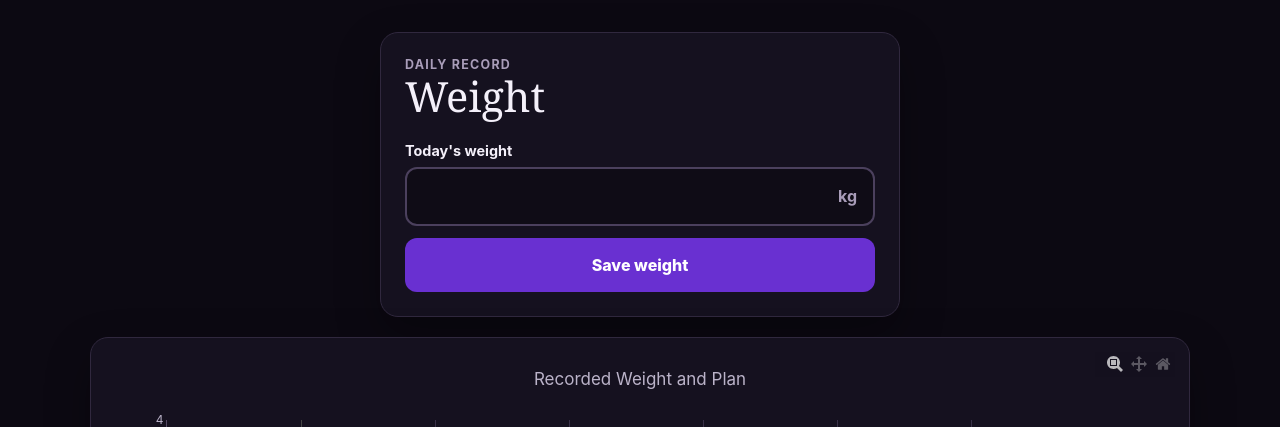
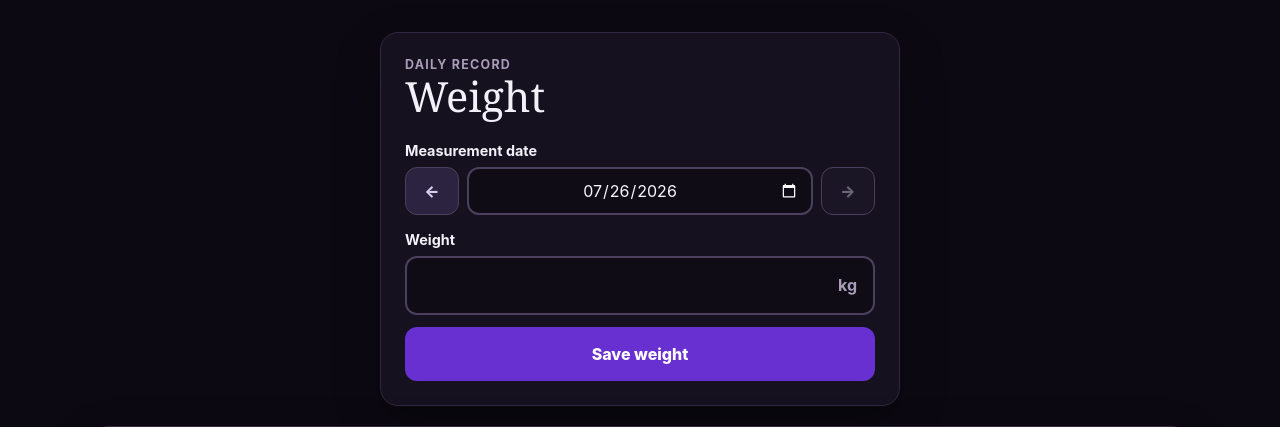
Before and after one commit to nielsSkov/lifestyle-book, a Flask app: page / in a window 1280 px wide. Shown: the top 427 px of the page. Run offline with Flask 3, Linux system fonts and the light colour scheme.

Commit message:
Add historical weight entry

```diff
--- a/app.py
+++ b/app.py
@@ -1,4 +1,4 @@
-from datetime import datetime
+from datetime import date, datetime, timedelta
 from importlib.metadata import version
 from pathlib import Path
 from zoneinfo import ZoneInfo
@@ -11,7 +11,7 @@ from interactive_plot import (
     build_interactive_figure,
     plotly_javascript,
 )
-from weight_data import parse_weight, read_series, store_weight
+from weight_data import parse_measurement_date, parse_weight, read_series, store_weight
 
 BASE_DIR = Path(__file__).parent
 WEIGHT_CSV = BASE_DIR / "weight.csv"
@@ -22,10 +22,19 @@ PLOTLY_VERSION = version("plotly")
 app = Flask(__name__)
 
 
+def current_date() -> date:
+    return datetime.now(COPENHAGEN).date()
+
+
 @app.get("/")
 def index():
     dates, weights = read_series(WEIGHT_CSV)
     plan_dates, plan = read_series(PLAN_CSV)
+    today = current_date()
+    try:
+        selected_date = parse_measurement_date(request.args.get("date", today.isoformat()), today)
+    except ValueError:
+        selected_date = today
     latest = None
     if dates:
         latest = {"date": dates[-1], "weight": weights[-1]}
@@ -35,6 +44,11 @@ def index():
     return render_template(
         "index.html",
         latest=latest,
+        today=today,
+        selected_date=selected_date,
+        weight_entries={
+            day.isoformat(): weight for day, weight in zip(dates, weights, strict=True)
+        },
         saved=request.args.get("saved"),
         error=request.args.get("error"),
         graph_json=figure.to_json(),
@@ -46,12 +60,16 @@ def index():
 
 @app.post("/weights")
 def save_weight():
+    raw_date = request.form.get("date")
     try:
+        today = current_date()
+        measurement_date = parse_measurement_date(raw_date, today)
         weight = parse_weight(request.form.get("weight"))
-        store_weight(WEIGHT_CSV, datetime.now(COPENHAGEN).date(), weight)
+        store_weight(WEIGHT_CSV, measurement_date, weight)
     except ValueError as error:
-        return redirect(url_for("index", error=str(error)))
-    return redirect(url_for("index", saved=format(weight, "f")))
+        return redirect(url_for("index", date=raw_date, error=str(error)))
+    next_date = min(measurement_date + timedelta(days=1), today)
+    return redirect(url_for("index", date=next_date.isoformat(), saved=format(weight, "f")))
 
 
 @app.get("/plotly.min.js")
--- a/static/style.css
+++ b/static/style.css
@@ -95,6 +95,27 @@ label {
   box-shadow: 0 0 0 3px rgb(131 84 232 / 18%);
 }
 
+.date-row {
+  display: grid;
+  grid-template-columns: 54px minmax(0, 1fr) 54px;
+  gap: 8px;
+  margin-bottom: 16px;
+}
+
+.date-row input {
+  padding: 11px 12px;
+  border: 2px solid #4b405d;
+  border-radius: 12px;
+  font-size: 1rem;
+  text-align: center;
+  background: #0f0c16;
+}
+
+.date-row input:focus {
+  border-color: #8354e8;
+  box-shadow: 0 0 0 3px rgb(131 84 232 / 18%);
+}
+
 input {
   width: 100%;
   min-width: 0;
@@ -124,6 +145,20 @@ input {
   font-size: 1rem;
   font-weight: 800;
   cursor: pointer;
+}
+
+.entry-card .date-step {
+  width: 54px;
+  min-height: 48px;
+  border: 1px solid #4b405d;
+  color: #d8cfee;
+  background: #2c2340;
+}
+
+.entry-card .date-step:disabled {
+  color: #6f667c;
+  background: #1b1625;
+  cursor: not-allowed;
 }
 
 .message {
@@ -168,6 +203,10 @@ input {
   .entry-card button:hover {
     background: #7842df;
   }
+
+  .entry-card .date-step:hover:not(:disabled) {
+    background: #403353;
+  }
 }
 
 @media (max-width: 600px) {
--- a/templates/index.html
+++ b/templates/index.html
@@ -23,7 +23,13 @@
       {% if error %}<p class="message error">{{ error }}</p>{% endif %}
 
       <form action="{{ url_for('save_weight') }}" method="post">
-        <label for="weight">Today's weight</label>
+        <label for="measurement-date">Measurement date</label>
+        <div class="date-row">
+          <button class="date-step" id="previous-date" type="button" aria-label="Previous date">&larr;</button>
+          <input id="measurement-date" name="date" type="date" value="{{ selected_date.isoformat() }}" max="{{ today.isoformat() }}" required>
+          <button class="date-step" id="next-date" type="button" aria-label="Next date">&rarr;</button>
+        </div>
+        <label for="weight">Weight</label>
         <div class="input-row">
           <input id="weight" name="weight" type="number" inputmode="decimal" step="0.1" min="30" max="300" required>
           <span>kg</span>
@@ -41,6 +47,32 @@
   </main>
   <script src="{{ url_for('plotly_runtime', v=plotly_version) }}"></script>
   <script>
+    const weightEntries = {{ weight_entries | tojson }};
+    const today = {{ today.isoformat() | tojson }};
+    const dateInput = document.getElementById("measurement-date");
+    const weightInput = document.getElementById("weight");
+    const nextDateButton = document.getElementById("next-date");
+
+    function selectDate(value) {
+      const selected = value > today ? today : value;
+      dateInput.value = selected;
+      nextDateButton.disabled = selected >= today;
+      weightInput.value = Object.prototype.hasOwnProperty.call(weightEntries, selected)
+        ? weightEntries[selected].toFixed(1)
+        : "";
+    }
+
+    function shiftDate(days) {
+      const shifted = new Date(`${dateInput.value}T00:00:00Z`);
+      shifted.setUTCDate(shifted.getUTCDate() + days);
+      selectDate(shifted.toISOString().slice(0, 10));
+    }
+
+    document.getElementById("previous-date").addEventListener("click", () => shiftDate(-1));
+    nextDateButton.addEventListener("click", () => shiftDate(1));
+    dateInput.addEventListener("change", () => selectDate(dateInput.value));
+    selectDate(dateInput.value);
+
     const weightFigure = {{ graph_json | safe }};
     const insightsFigure = {{ insights_json | safe }};
     const plotlyConfig = {{ plotly_config | tojson }};
--- a/weight_data.py
+++ b/weight_data.py
@@ -20,6 +20,18 @@ def parse_weight(raw_value: str | None) -> Decimal:
     if not weight.is_finite() or not Decimal("30") <= weight <= Decimal("300"):
         raise ValueError("Weight must be between 30 and 300 kg.")
     return weight
+
+
+def parse_measurement_date(raw_value: str | None, today: date) -> date:
+    if not raw_value:
+        raise ValueError("Choose a valid measurement date.")
+    try:
+        measurement_date = date.fromisoformat(raw_value)
+    except ValueError:
+        raise ValueError("Choose a valid measurement date.") from None
+    if measurement_date > today:
+        raise ValueError("Measurement date cannot be in the future.")
+    return measurement_date
 
 
 def read_series(path: Path) -> tuple[list[date], list[float]]:
@@ -110,6 +122,7 @@ def store_weight(path: Path, measurement_date: date, weight: Decimal) -> None:
             break
     else:
         rows.append(replacement)
+    rows.sort(key=lambda row: row[0])
 
     temporary = path.with_suffix(path.suffix + ".tmp")
     try:
```
Also changed, not shown: tests/test_app.py (+35 -0 lines), tests/test_weight_data.py (+39 -1 lines), README.md.
